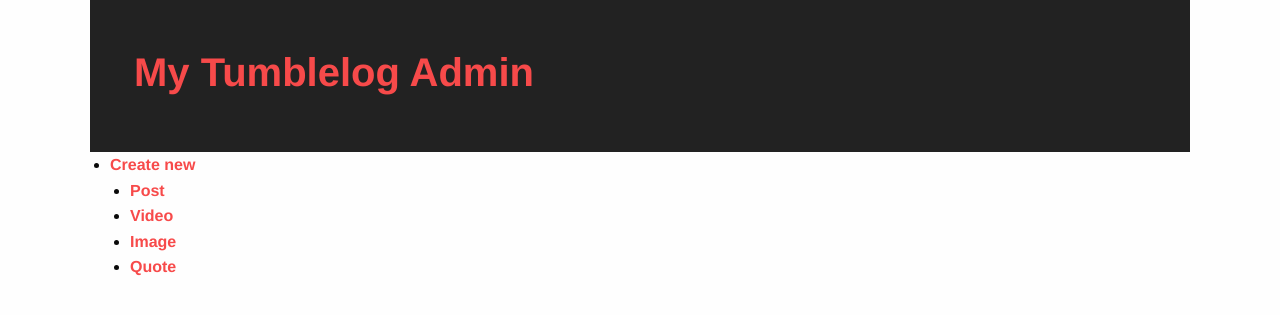
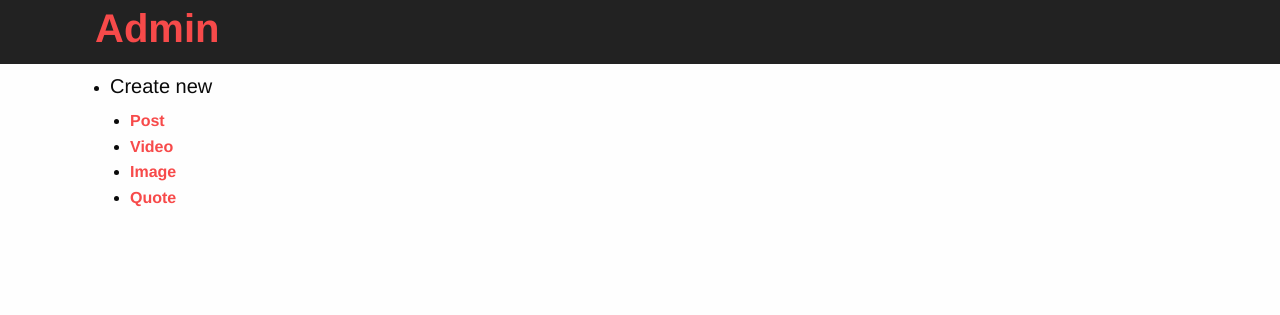
Before and after one commit to syntaxSizer/tumblood, a Python web app: template templates/admin/base.html in a window 1280 px wide. Shown: the top 315 px of the page. Run offline with Jinja, Linux system fonts and the light colour scheme; the template is opened without the code that fills it, so the values that code supplies are empty; some libraries are stand-ins or nearby versions.

```diff
--- a/static/css/app.css
+++ b/static/css/app.css
@@ -22,8 +22,11 @@ margin:0;}
 NAV
 ********************************************/
 .navbar-header{
-padding:44px;
+
+padding-left:95px;
+position:fixed;
 background-color:#222;
+width:100%;
 }
 
 a{
--- a/templates/admin/base.html
+++ b/templates/admin/base.html
@@ -2,17 +2,24 @@
 
 {%- block topbar -%}
  <nav class="navbar navbar-inverse navbar-fixed-top" role="navigation">
-   <div class="container">
+
      <div class="navbar-header">
-       <h2><a href="{{ url_for('admin.index') }}" class="brand">My Tumblelog Admin</a></h2>
+       <h2><a href="{{ url_for('admin.index') }}" class="brand">Admin</a></h2>
      </div>
+<div class="container">
+<div class="row">&nbsp;</div>
+<div class="row">&nbsp;</div>
+<div class="row">&nbsp;</div>
+
      <div class="navbar-collapse">
        <ul class="nav nav-pills navbar-nav navbar-right ">
-         <li>
-           <a href="#" class="dropdown-toggle" data-toggle="dropdown">
+<!--<ul class="dropdown menu" data-dropdown-menu>-->
+    <li>
+           <h5 class="dropdown-toggle" data-toggle="dropdown">
              Create new
              <span class="caret"></span>
-           </a>
+           </h5>
+
            <ul class="dropdown-menu">
              {% for type in ('post', 'video', 'image', 'quote') %}
              <li><a href="{{ url_for("admin.create", type=type) }}">{{ type|title }}</a></li>
--- a/templates/base.html
+++ b/templates/base.html
@@ -17,12 +17,13 @@
 
 {%- block topbar -%}
     <nav class="navbar navbar-inverse navbar-fixed-top">
-      <div class="container">
+
         <div class="navbar-header">
           <h2>
               <a href="/" class="brand">My Tumblood</a> <small>Starring Flask, MongoDB and MongoEngine</small>
           </h2>
         </div>
+<div class="container">
         <div class="navbar-collapse">
         </div><!--/.nav-collapse -->
       </div>
@@ -35,7 +36,11 @@
         {% block content %}{% endblock %}
       </div>
     </div>
-    {% block js_footer %}{% endblock %}
+    {% block js_footer %}
+<div class="container">
+<small class="footer" >&copy;2016 by Qusai Alfaki</small>
+</div>
+{% endblock %}
   </body>
 </html>
 
```
